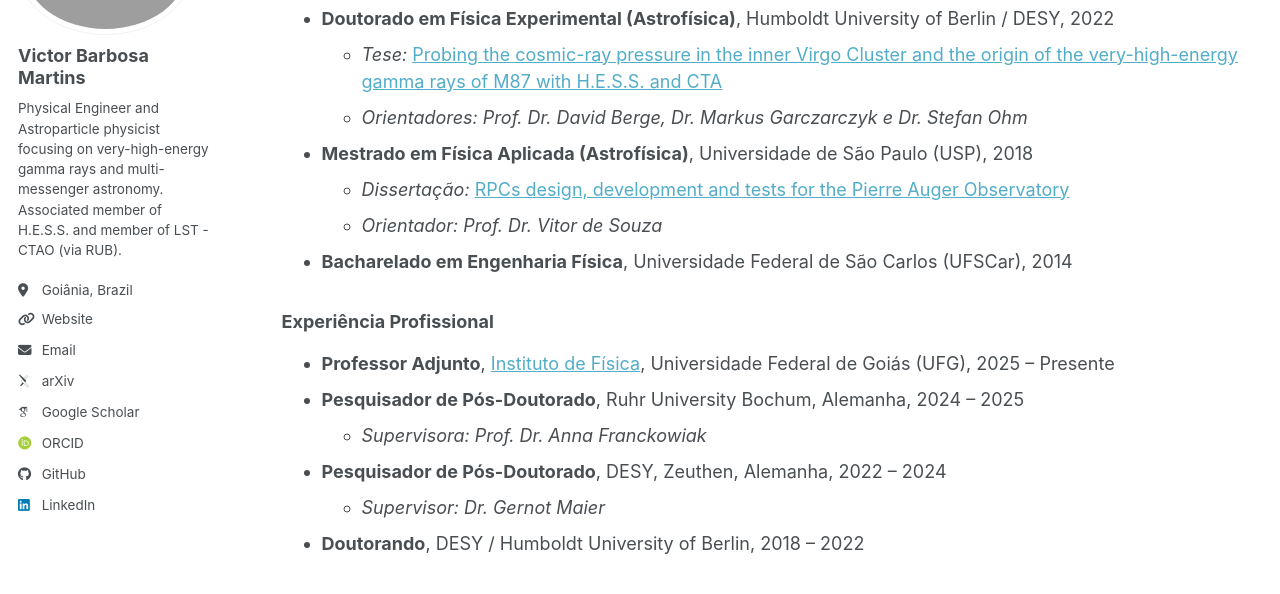
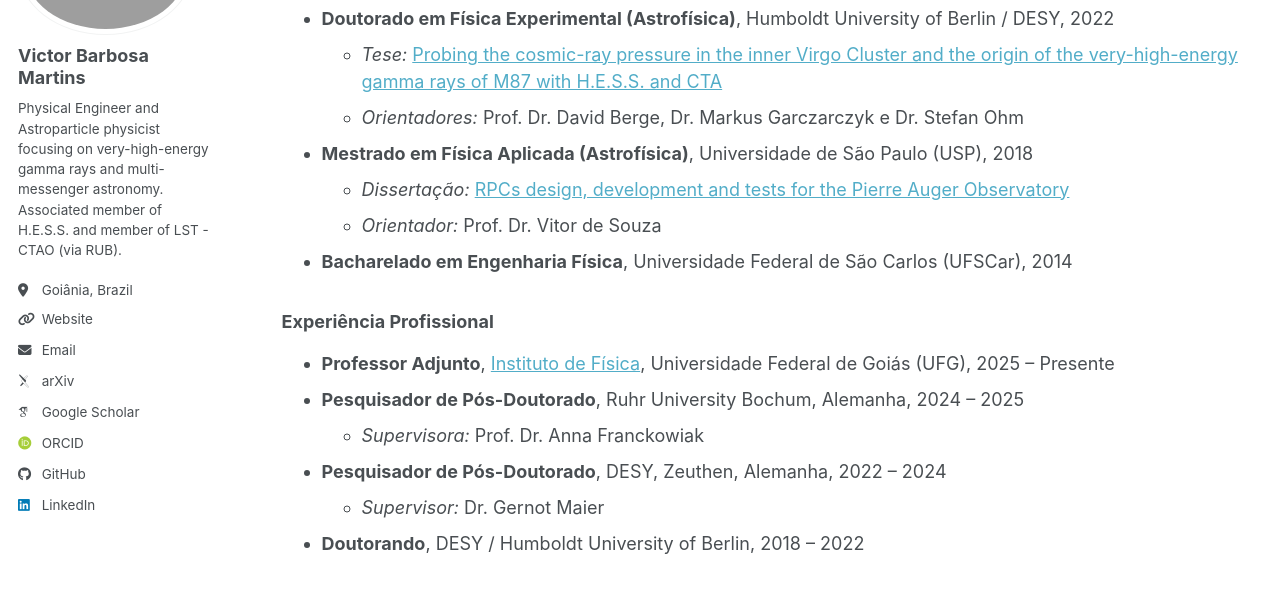
Before and after one commit to VictorBarbosaMartins/victorbarbosamartins.github.io, a Jekyll site: the page built from _pages/pt/cv.md, in a window 1280 px wide and 1214 px high. Shown: the part 200-794 px from the top of the window. Built offline with Jekyll 4.4.1, drawn with Linux system fonts in a browser that asks for light colours; some web fonts are replaced; a script bundle is joined from its source files by our own code; library files that are not in the unit come from our copies.

```diff
--- a/_pages/pt/cv.md
+++ b/_pages/pt/cv.md
@@ -8,18 +8,18 @@ author_profile: true
 ### Formação Acadêmica
 * **Doutorado em Física Experimental (Astrofísica)**, Humboldt University of Berlin / DESY, 2022
   * *Tese:* [Probing the cosmic-ray pressure in the inner Virgo Cluster and the origin of the very-high-energy gamma rays of M87 with H.E.S.S. and CTA](https://doi.org/10.18452/24909)
-  * *Orientadores: Prof. Dr. David Berge, Dr. Markus Garczarczyk e Dr. Stefan Ohm*
+  * *Orientadores:* Prof. Dr. David Berge, Dr. Markus Garczarczyk e Dr. Stefan Ohm
 * **Mestrado em Física Aplicada (Astrofísica)**, Universidade de São Paulo (USP), 2018
   * *Dissertação:* [RPCs design, development and tests for the Pierre Auger Observatory](https://teses.usp.br/teses/disponiveis/76/76132/tde-26092018-083023/)
-  * *Orientador: Prof. Dr. Vitor de Souza*
+  * *Orientador:* Prof. Dr. Vitor de Souza
 * **Bacharelado em Engenharia Física**, Universidade Federal de São Carlos (UFSCar), 2014
 
 ### Experiência Profissional
 * **Professor Adjunto**, [Instituto de Física](https://if.ufg.br/), Universidade Federal de Goiás (UFG), 2025 – Presente
 * **Pesquisador de Pós-Doutorado**, Ruhr University Bochum, Alemanha, 2024 – 2025
-  * *Supervisora: Prof. Dr. Anna Franckowiak*
+  * *Supervisora:* Prof. Dr. Anna Franckowiak
 * **Pesquisador de Pós-Doutorado**, DESY, Zeuthen, Alemanha, 2022 – 2024
-  * *Supervisor: Dr. Gernot Maier*
+  * *Supervisor:* Dr. Gernot Maier
 * **Doutorando**, DESY / Humboldt University of Berlin, 2018 – 2022
 
 ### Afiliações & Colaborações
```
Also changed, not shown: _pages/cv.md (+2 -2 lines), _pages/group.md (deleted, +0 -19 lines), _pages/pt/group.md (deleted, +0 -19 lines).
